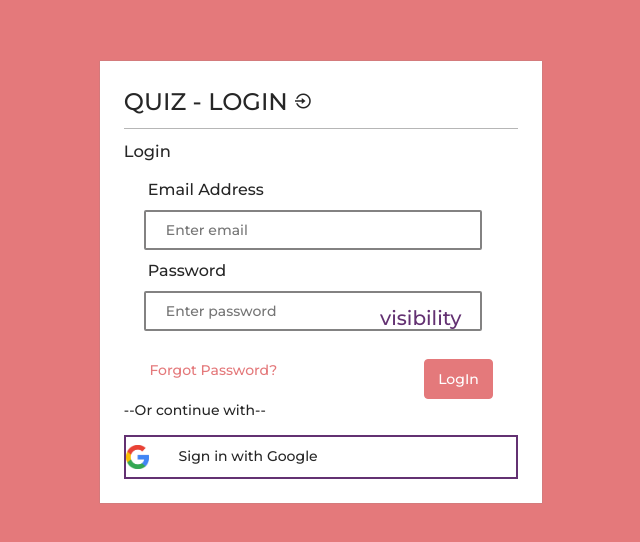
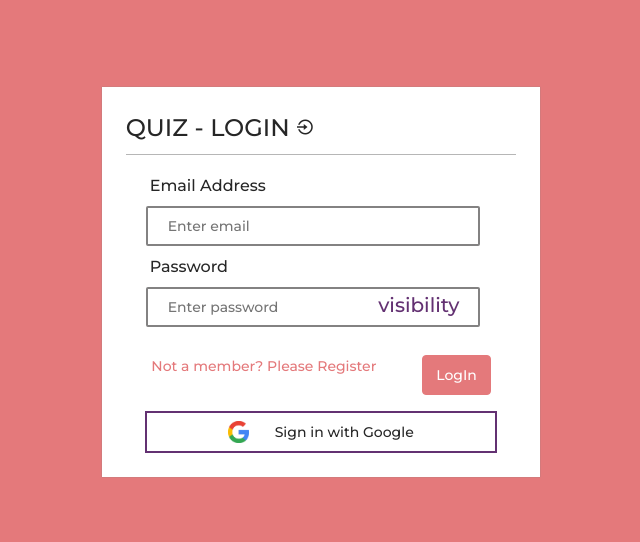
Before and after one commit to reddy162002/KnowledgeQuiz, a React (Create React App) app in the folder Downloads/Quiz-Application-main/Quiz-Application-main/client/: page / in a window 1280 px wide. Shown: the part 118-660 px from the top of the page, without its empty margins (319-959 px from the left). Built offline with nearby package versions, Linux system fonts and the light colour scheme; no server answers.

Commit message:
timer fix

```diff
--- a/Downloads/Quiz-Application-main/Quiz-Application-main/client/public/index.html
+++ b/Downloads/Quiz-Application-main/Quiz-Application-main/client/public/index.html
@@ -10,7 +10,11 @@
       content="Web site created using create-react-app"
     />
     <link rel="apple-touch-icon" href="%PUBLIC_URL%/logo192.png" />
+    <link href="https://fonts.googleapis.com/css2?family=Material+Symbols+Outlined" rel="stylesheet" />
+
     <script src="https://unpkg.com/@lottiefiles/lottie-player@latest/dist/lottie-player.js"></script>
+
+
 
     <link rel="manifest" href="%PUBLIC_URL%/manifest.json" />
     <link href="https://cdn.jsdelivr.net/npm/remixicon@2.5.0/fonts/remixicon.css" rel="stylesheet">
--- a/Downloads/Quiz-Application-main/Quiz-Application-main/client/src/index.css
+++ b/Downloads/Quiz-Application-main/Quiz-Application-main/client/src/index.css
@@ -1,5 +1,19 @@
 @import url("https://fonts.googleapis.com/css2?family=Montserrat:wght@500&display=swap");
+@import url("https://fonts.googleapis.com/css2?family=Material+Symbols+Outlined");
 
 * {
   font-family: "Montserrat", sans-serif !important;
 }
+.material-symbols-outlined {
+  font-family: 'Material Symbols Outlined';
+  font-weight: normal;
+  font-style: normal;
+  font-size: 24px;
+  display: inline-block;
+  line-height: 1;
+  text-transform: none;
+  letter-spacing: normal;
+  word-wrap: normal;
+  white-space: nowrap;
+  direction: ltr;
+}
--- a/Downloads/Quiz-Application-main/Quiz-Application-main/client/src/pages/common/Login/index.js
+++ b/Downloads/Quiz-Application-main/Quiz-Application-main/client/src/pages/common/Login/index.js
@@ -69,12 +69,12 @@ function Login() {
           </div>
           <div className="divider"></div>
           <form onSubmit={handleSubmit}>
-      <h3>Login</h3>
       <DynamicForm {...formProps}/>
 
       <div style={{display:"flex", justifyContent:"space-between", margin:"3vh 2vw 0vh 2vw"}}>
       <p className="forgot-password text-right">
-       <a style={{color:"white", textDecoration: "none"}} href="/forgotPassword"> Forgot Password? </a>
+       {/* <a style={{color:"white", textDecoration: "none"}} href="/forgotPassword"> Forgot Password? </a> */}
+       <a style={{color:"white", textDecoration: "none"}} href="/register"> Not a member? Please Register</a>
       </p>
         <button className="submitButton" type="submit" disabled={isDisabled}>
                   {isDisabled ? 'Loggin In...' : 'LogIn'}
--- a/Downloads/Quiz-Application-main/Quiz-Application-main/client/src/pages/common/Login/signInwithGoogle.js
+++ b/Downloads/Quiz-Application-main/Quiz-Application-main/client/src/pages/common/Login/signInwithGoogle.js
@@ -50,12 +50,12 @@ function SignInwithGoogle() {
 
   return (
     <div>
-      <p className="continue-p">--Or continue with--</p>
+      {/* <p className="continue-p">--Or continue with--</p> */}
       <div
-        style={{ display: "flex", justifyContent: "center", cursor: "pointer"}}
+        style={{ display: "flex", justifyContent: "center", cursor: "pointer", marginTop:"2vh"}}
         onClick={googleLogin}
       >
-        <div style={{ border:"2px solid #633172", padding:"1vh 0vw"}}>
+        <div style={{ border:"2px solid #633172", padding:"1vh 0vw", display: "flex", justifyContent: "center",  width:"90%"}}>
         <img src={require("../../../images/google.png")} alt="Google Icon" width={"6%"} />
         <span style={{paddingLeft:"2vw"}}> Sign in with Google</span>
         </div>
--- a/Downloads/Quiz-Application-main/Quiz-Application-main/client/src/pages/user/WriteExam/index.jsx
+++ b/Downloads/Quiz-Application-main/Quiz-Application-main/client/src/pages/user/WriteExam/index.jsx
@@ -62,14 +62,7 @@ function WriteExam() {
     }
   }, [params.id]);
 
-  // Start timer when examData is initialized
-  useEffect(() => {
-    if (examData) {
-      startTimer();
-    }
-  }, [examData]);
 
-  // Function to calculate result
   const calculateResult = async () => {
     try {
       let correctAnswers = [];
@@ -127,14 +120,7 @@ function WriteExam() {
   };
 
   // Effect to handle timer expiration
-  useEffect(() => {
-    if (timeUp && view === "games") {
-      setView("questions");
-    } else if (timeUp && view === "questions") {
-      calculateResult();
-      clearInterval(intervalId);
-    }
-  }, [timeUp, view, intervalId]);
+
 
   // Function to handle submitting answers
   const submitAnswers = () => {
```
